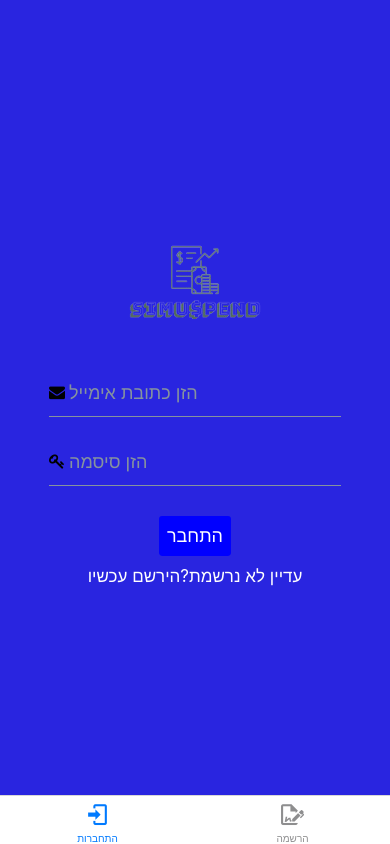
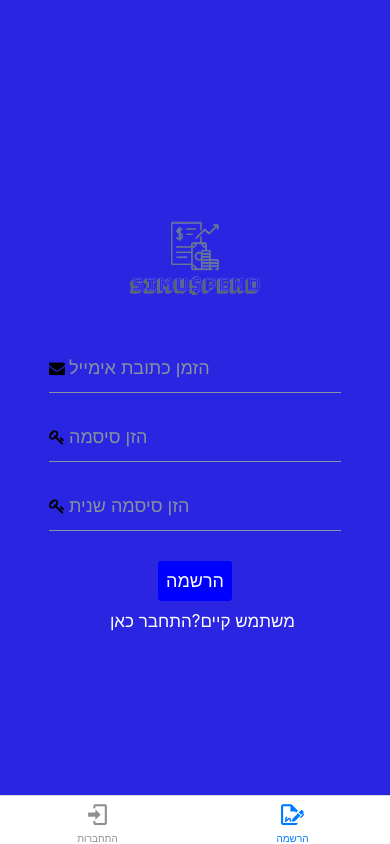
Before and after one commit to p4vele/SimuSpend, a React Native app: screen / in a window 390 px wide. Both pictures are taken after a click on the element "הירשם עכשיו". Built offline with nearby package versions, Linux system fonts and the light colour scheme; no server answers.

Commit message:
navigation fix

```diff
--- a/screens/SignInScreen.js
+++ b/screens/SignInScreen.js
@@ -52,7 +52,7 @@ const SignInScreen = ({ navigation }) => {
       <Button title="התחבר" buttonStyle={styles.button} onPress={login} />
       <Text style={styles.signUpText}>
         עדיין לא נרשמת?
-        <TouchableOpacity onPress={() => navigation.navigate('Sign Up')} >
+        <TouchableOpacity onPress={() => navigation.navigate('הרשמה')} >
           <Text style={styles.signUpLink}>הירשם עכשיו</Text>
         </TouchableOpacity>
       </Text>
--- a/screens/SignUpScreen.js
+++ b/screens/SignUpScreen.js
@@ -78,7 +78,7 @@ const SignUpScreen = ({ navigation }) => {
         <View>
           <Text style={styles.signInText}>
             משתמש קיים?
-            <TouchableOpacity onPress={() => navigation.navigate('Sign In')} style={{ color: 'blue', marginLeft: 10 }}>
+            <TouchableOpacity onPress={() => navigation.navigate('התחברות')} style={{ color: 'blue', marginLeft: 10 }}>
               <Text style={styles.signInLink}>התחבר כאן </Text>
             </TouchableOpacity>
           </Text>
```
